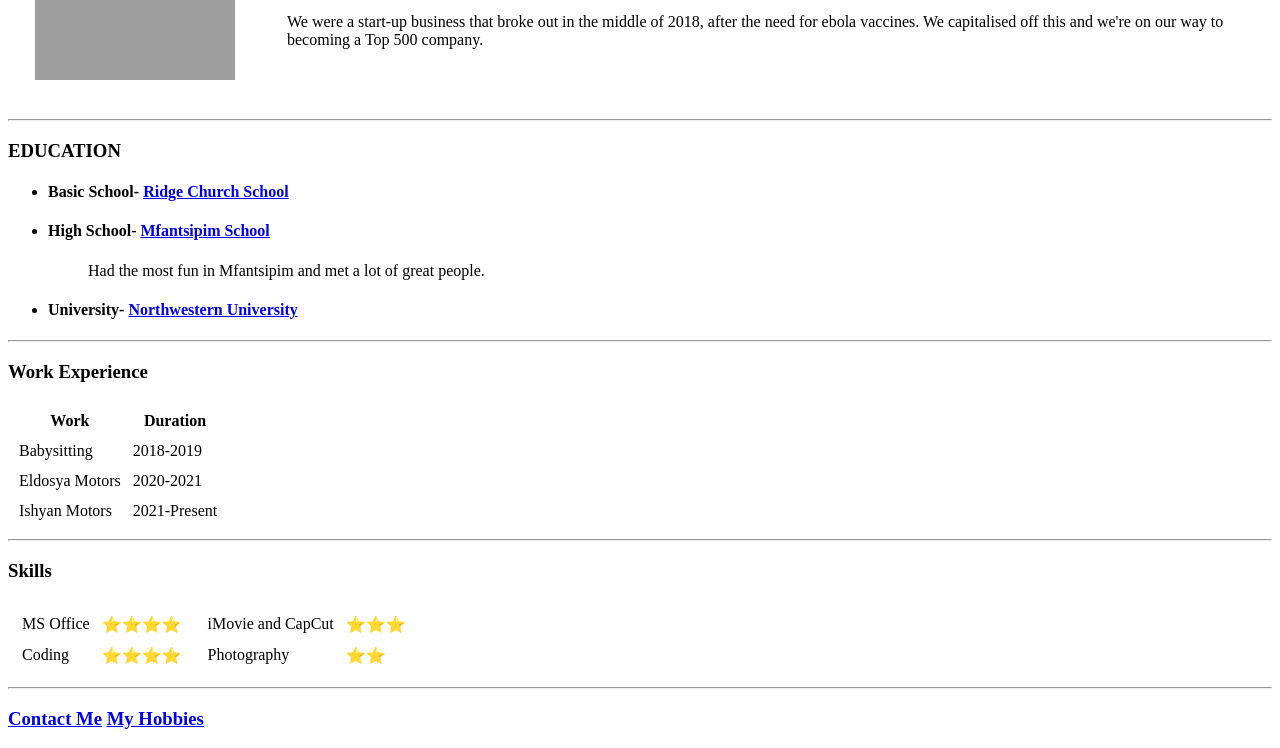
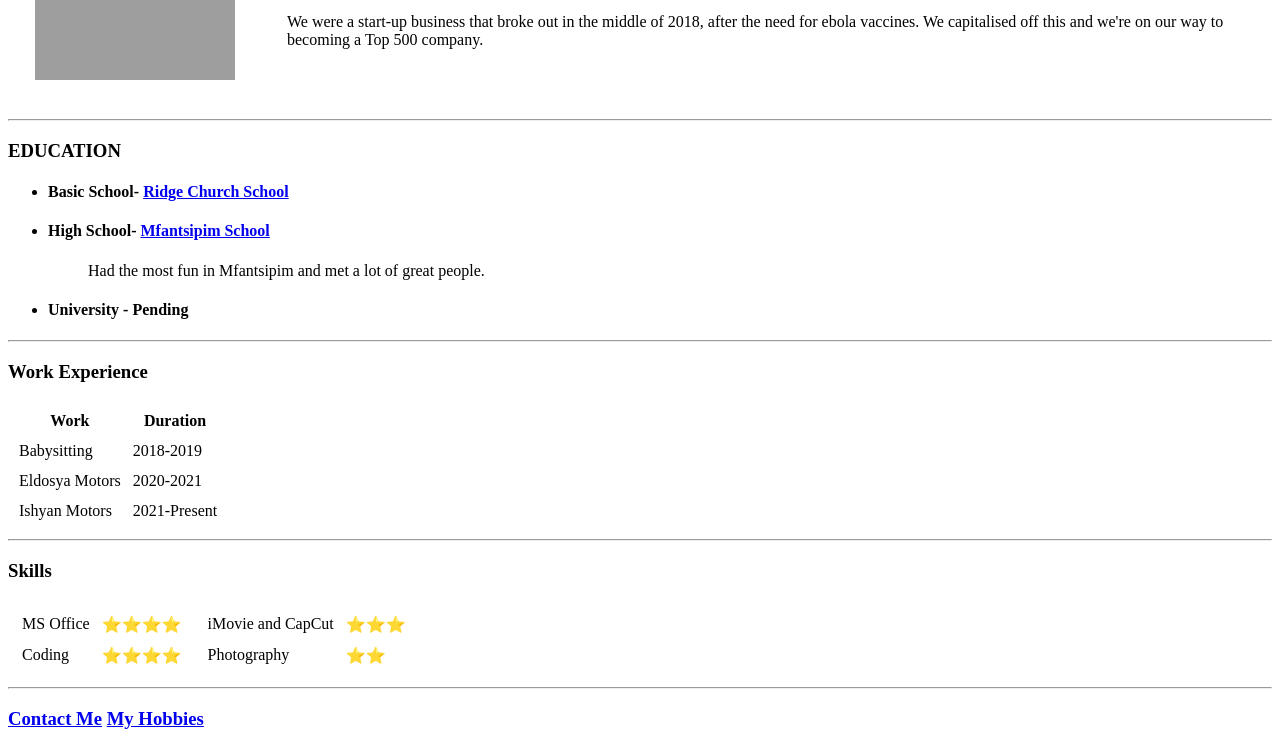
Before and after one commit to TheBoyMellon/cv, a plain HTML site: page index.html in a window 1280 px wide. Shown: the part 155-903 px from the top of the page. Drawn offline with Linux system fonts and the light colour scheme; grey boxes are pictures that could not be loaded.

Commit message:
Add files via upload

```diff
--- a/index.html
+++ b/index.html
@@ -1,13 +1,15 @@
+
 <!DOCTYPE html>
 <lang="en">
  <head>
   <meta charset="UTF-8">
   <title>Phil's Personal Space👍</title>
+ <link rel="stylesheet" href="CSS/styles.css">
  </head>
  <body>
   <table cellpadding="25">
     <tr>
-    <td><img src="IMG-0730-modified.png" width="200" height="200"  alt="Phil is chilling"> </td>
+    <td  ><img src="IMG-0730-modified.png" width="200" height="200"  alt="Phil is chilling" > </td>
    <td><h1> Phil Dowuona</h1>
     <p> <em>Founder Of <strong>PhilanPo Industires</strong>.</em> </p>
     <p>We were a start-up business that broke out in the middle of 2018, after the need for ebola vaccines. We capitalised off this and we're on our way to becoming a Top 500 company.</p></td>
@@ -24,7 +26,7 @@
     <ul>Had the most fun in Mfantsipim and met a lot of great people.
     </ul>
   </li>
-  <li><h4>University- <a href="https://www.northwestern.edu/">Northwestern University</a></h4></li>
+  <li><h4>University - Pending   </h4></li>
   </ul>
    <hr>
   <p><h3>Work Experience</h3></p>
```
